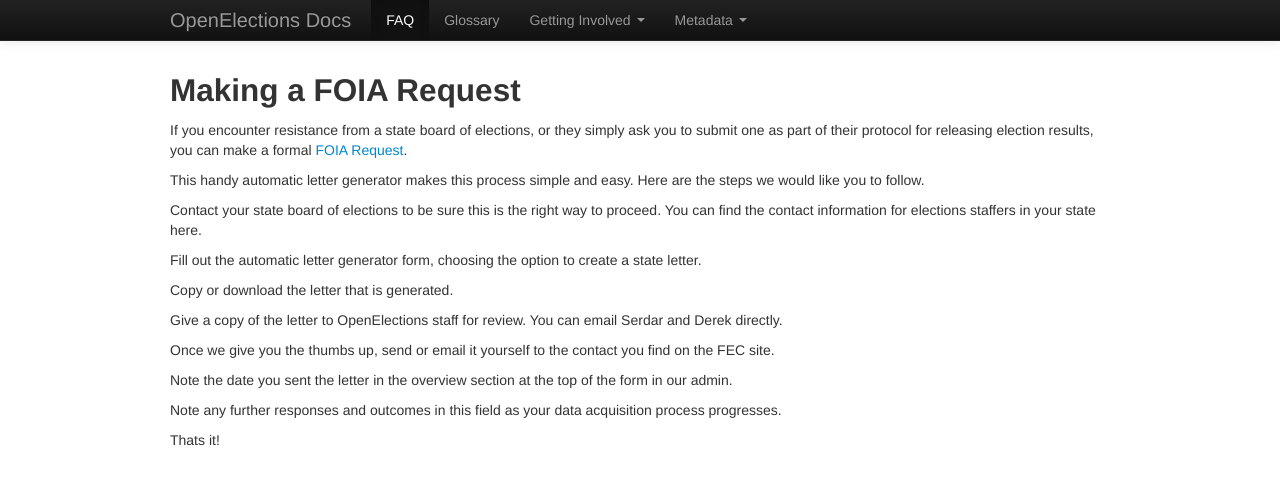
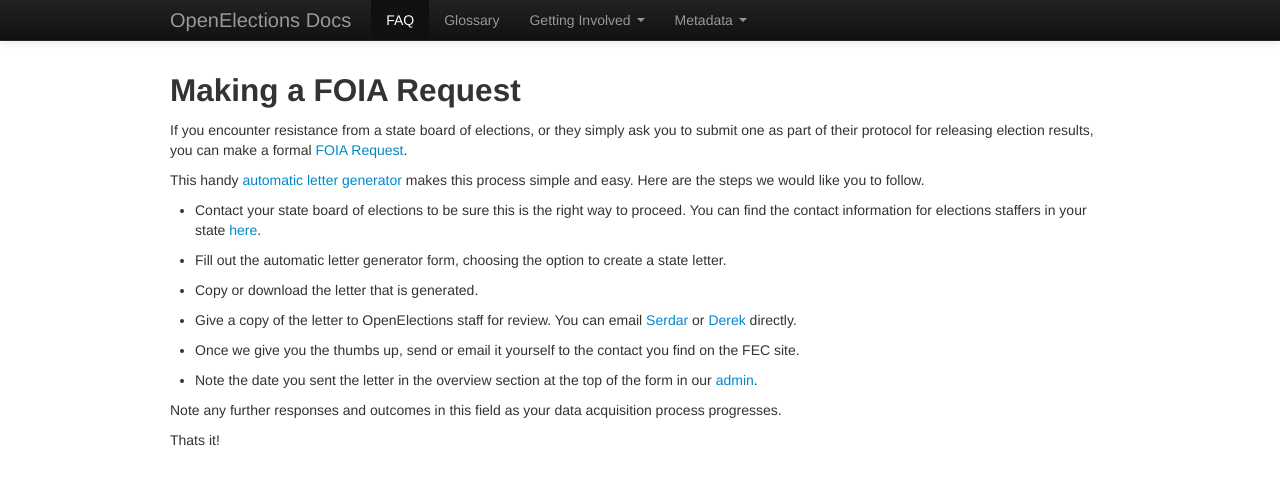
Before and after one commit to openelections/docs, a Jekyll site: the page built from FOIARequest.md, in a window 1280 px wide. Shown: the top 485 px of the page. Built offline with Jekyll 4.4.1, drawn with Linux system fonts in a browser that asks for light colours; nearby versions of some CDN libraries; some web fonts are replaced.

Commit message:
Update FOIARequest.md

```diff
--- a/FOIARequest.md
+++ b/FOIARequest.md
@@ -8,19 +8,19 @@
 
 If you encounter resistance from a state board of elections, or they simply ask you to submit one as part of their protocol for releasing election results, you can make a formal [FOIA Request](http://www.foia.gov/).
 
-This handy automatic letter generator makes this process simple and easy. Here are the steps we would like you to follow.
+This handy [automatic letter generator](http://www.rcfp.org/foia) makes this process simple and easy. Here are the steps we would like you to follow.
 
-Contact your state board of elections to be sure this is the right way to proceed. You can find the contact information for elections staffers in your state here.
+* Contact your state board of elections to be sure this is the right way to proceed. You can find the contact information for elections staffers in your state [here](http://www.fec.gov/pubrec/cfsdd/cfsdd.shtml).
 
-Fill out the automatic letter generator form, choosing the option to create a state letter.
+* Fill out the automatic letter generator form, choosing the option to create a state letter.
 
-Copy or download the letter that is generated.
+* Copy or download the letter that is generated.
 
-Give a copy of the letter to OpenElections staff for review. You can email Serdar and Derek directly.
+* Give a copy of the letter to OpenElections staff for review. You can email [Serdar](mailto:zstumgoren@gmail.com) or [Derek](mailto:dwillis@gmail.com) directly.
 
-Once we give you the thumbs up, send or email it yourself to the contact you find on the FEC site.
+* Once we give you the thumbs up, send or email it yourself to the contact you find on the FEC site.
 
-Note the date you sent the letter in the overview section at the top of the form in our admin.
+* Note the date you sent the letter in the overview section at the top of the form in our [admin](http://dashboard.openelections.net/admin).
 
 Note any further responses and outcomes in this field as your data acquisition process progresses.
 
```
Also changed, not shown: other parts of FOIARequest.md (+1 -1 lines).
